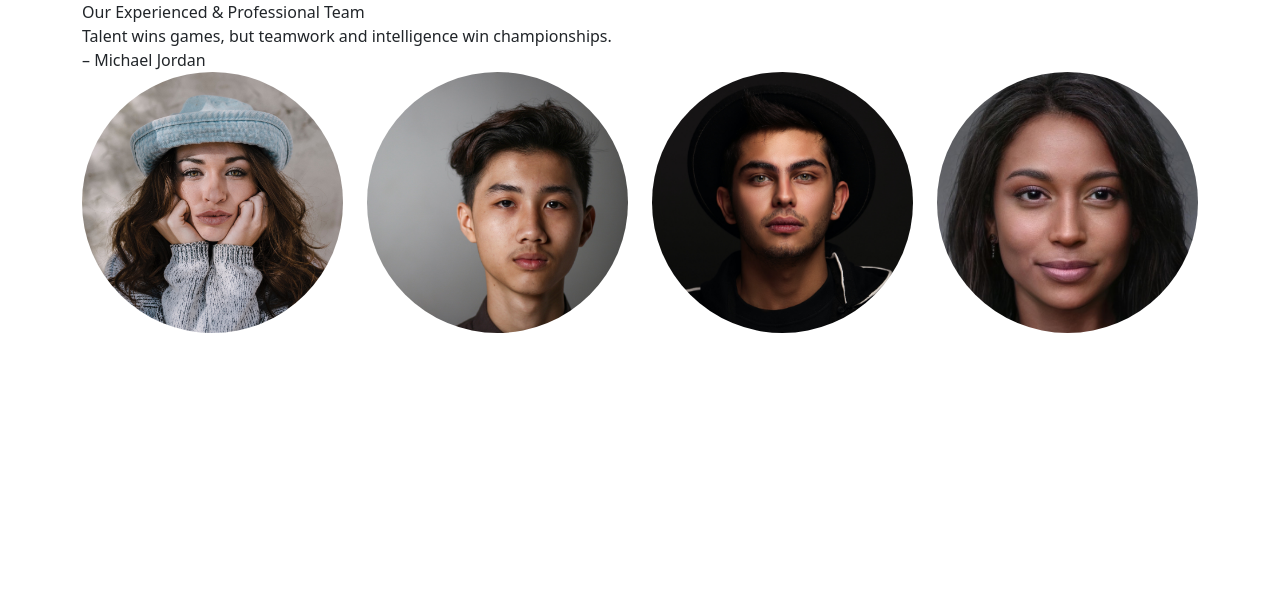
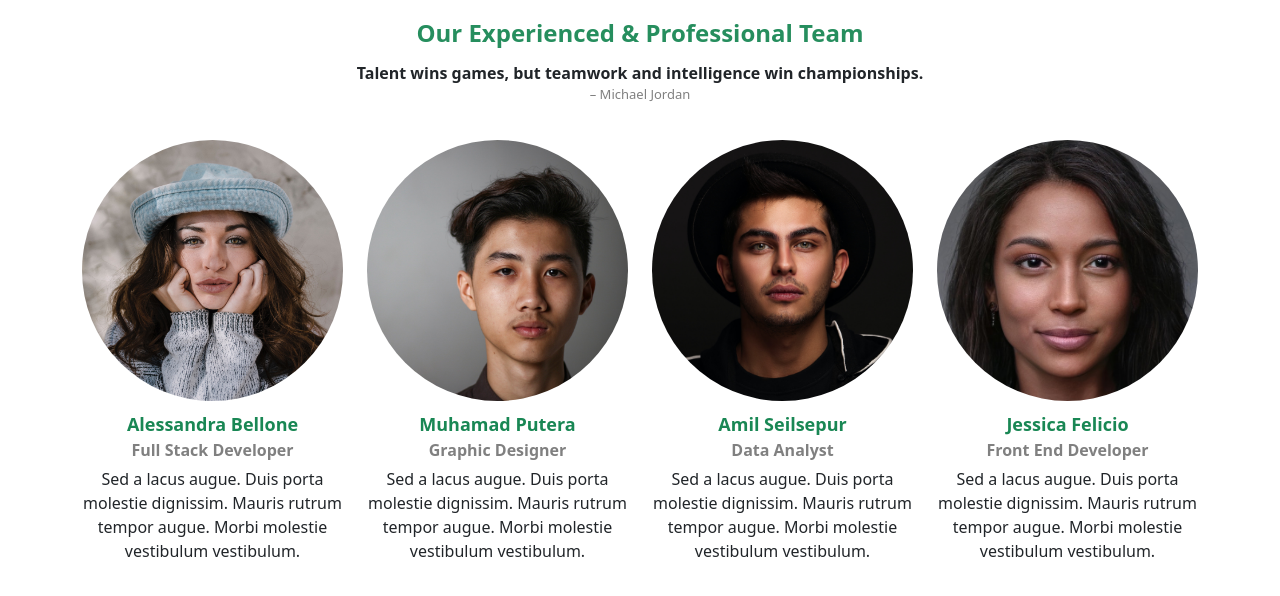
Before and after one commit to MrLorenzo7991/bootstrap-team-gallery, a plain HTML site: page index.html in a window 1280 px wide. Drawn offline with nearby package versions, Linux system fonts and the light colour scheme.

Commit message:
Completato

```diff
--- a/index.html
+++ b/index.html
@@ -4,41 +4,43 @@
     <meta charset="utf-8">
     <meta name="viewport" content="width=device-width, initial-scale=1">
     <link href="https://cdn.jsdelivr.net/npm/bootstrap@5.1.3/dist/css/bootstrap.min.css" rel="stylesheet" integrity="sha384-1BmE4kWBq78iYhFldvKuhfTAU6auU8tT94WrHftjDbrCEXSU1oBoqyl2QvZ6jIW3" crossorigin="anonymous">
-
+    <link rel="stylesheet" href="style.css">
     <title>Bootstrap Team Gallery</title>
   </head>
   <body>
     <header>
-        <div class="container">Our Experienced & Professional Team</div>
-        <div class="container">Talent wins games, but teamwork and intelligence win championships.</div>
-        <div class="container">– Michael Jordan</div>
+        <div class="centrato">
+            <div class="container" id="titolo">Our Experienced & Professional Team</div>
+            <div class="container" id="citazione">Talent wins games, but teamwork and intelligence win championships.</div>
+            <div class="container" id="michael">– Michael Jordan</div>
+        </div>
     </header>
     <main>
-        <div class="container">
+        <div class="container centrato">
             <div class="row">
                 <div class="col">
                     <img src="img/pic1.jpeg" class="rounded-circle" alt="Foto profilo" width="100%">
-                    <div class="nome"></div>
-                    <div class="professione"></div>
-                    <div class="descrizione"></div>
+                    <div class="nome">Alessandra Bellone</div>
+                    <div class="professione">Full Stack Developer</div>
+                    <div class="descrizione">Sed a lacus augue. Duis porta molestie dignissim. Mauris rutrum tempor augue. Morbi molestie vestibulum vestibulum.</div>
                 </div>
                 <div class="col">
                     <img src="img/pic2.jpeg" class="rounded-circle" alt="Foto profilo" width="100%">
-                    <div class="nome"></div>
-                    <div class="professione"></div>
-                    <div class="descrizione"></div>
+                    <div class="nome">Muhamad Putera</div>
+                    <div class="professione">Graphic Designer</div>
+                    <div class="descrizione">Sed a lacus augue. Duis porta molestie dignissim. Mauris rutrum tempor augue. Morbi molestie vestibulum vestibulum.</div>
                 </div>
                 <div class="col">
                     <img src="img/pic3.jpeg" class="rounded-circle" alt="Foto profilo" width="100%">
-                    <div class="nome"></div>
-                    <div class="professione"></div>
-                    <div class="descrizione"></div>
+                    <div class="nome">Amil Seilsepur</div>
+                    <div class="professione">Data Analyst</div>
+                    <div class="descrizione">Sed a lacus augue. Duis porta molestie dignissim. Mauris rutrum tempor augue. Morbi molestie vestibulum vestibulum.</div>
                 </div>
                 <div class="col">
                     <img src="img/pic4.jpeg" class="rounded-circle" alt="Foto profilo" width="100%">
-                    <div class="nome"></div>
-                    <div class="professione"></div>
-                    <div class="descrizione"></div>
+                    <div class="nome">Jessica Felicio</div>
+                    <div class="professione">Front End Developer</div>
+                    <div class="descrizione">Sed a lacus augue. Duis porta molestie dignissim. Mauris rutrum tempor augue. Morbi molestie vestibulum vestibulum.</div>
                 </div>
             </div>
         </div>
--- a/style.css
+++ b/style.css
@@ -0,0 +1,31 @@
+/*header*/
+    .centrato{
+        text-align: center;
+    }
+    #titolo{
+        font-size: x-large;
+        font-weight: 600;
+        color: rgb(38, 142, 94);
+        margin-top: 15px;
+        margin-bottom: 10px;
+    }
+    #citazione{
+        font-weight: 550;
+    }
+    #michael{
+        color: grey;
+        font-size: small;
+        margin-bottom: 35px;
+    }
+/*Main*/
+    .nome{
+        font-size: large;
+        font-weight: 550;
+        color: rgb(25,135,84);
+        margin-top: 10px;
+    }
+    .professione{
+        color: gray;
+        font-weight: 550;
+        margin-bottom: 5px;
+    }
```
